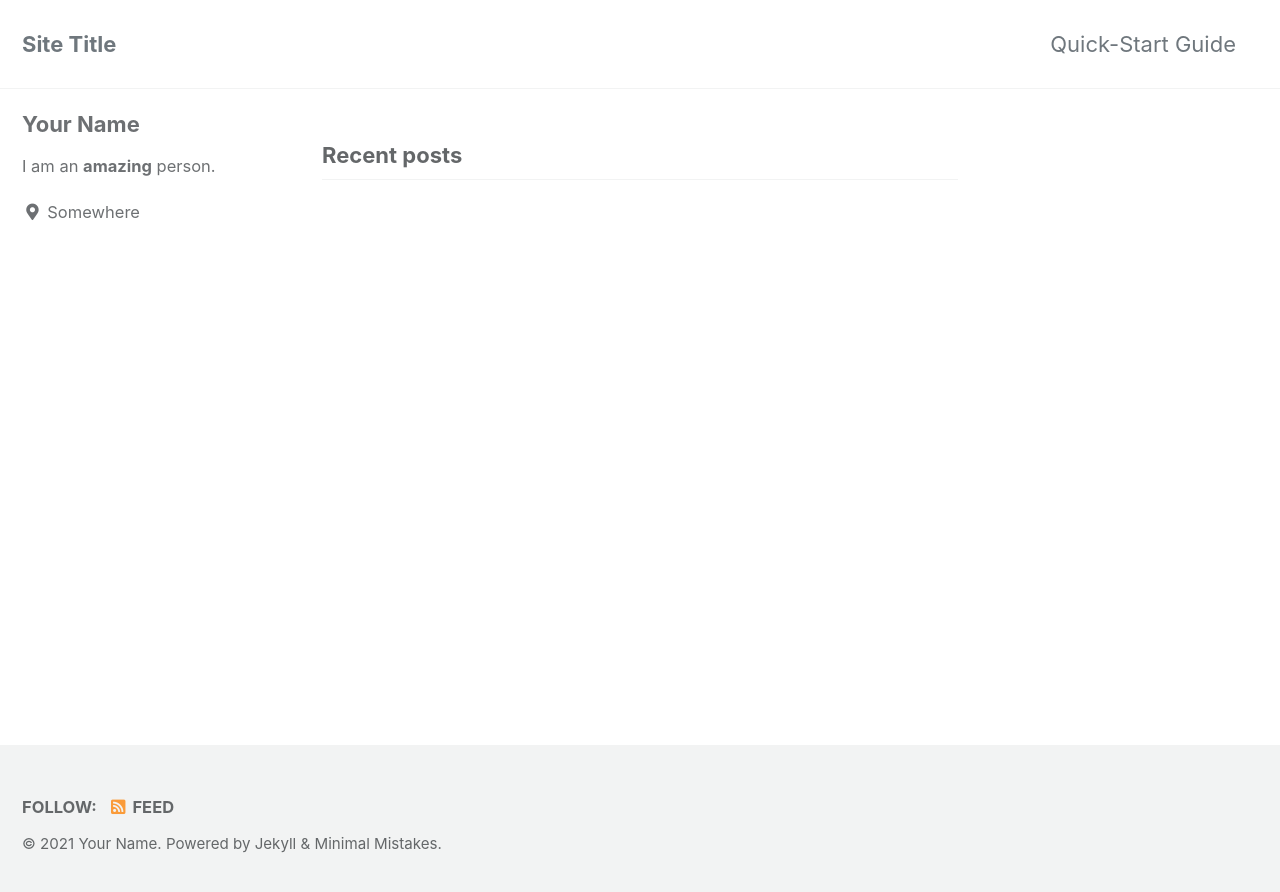
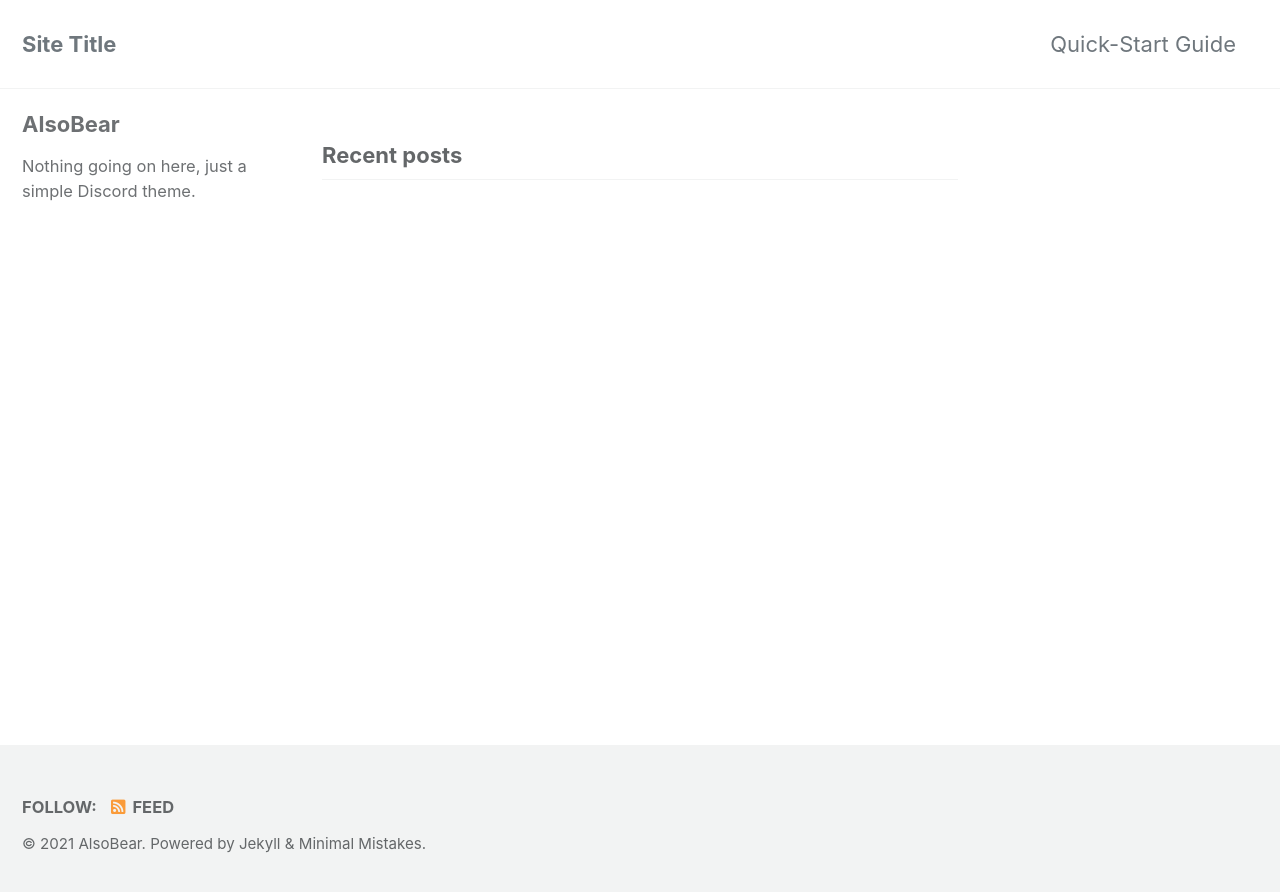
Before and after one commit to AlsoBear/AlsoBear.github.io, a Jekyll site: the page built from index.html, in a window 1280 px wide. Shown: the top 892 px of the page. Built offline with Jekyll 4.4.1, drawn with Linux system fonts in a browser that asks for light colours; cached includes are drawn as plain includes; the list of posts is cut into pages by our own code.

Commit message:
Update _config.yml

```diff
--- a/_config.yml
+++ b/_config.yml
@@ -19,8 +19,8 @@ locale                   : "en-US"
 title                    : "Site Title"
 title_separator          : "-"
 subtitle                 : # site tagline that appears below site title in masthead
-name                     : "Your Name"
-description              : "An amazing website."
+name                     : "AlsoBear"
+description              : "Specifically made for the smoothed dark theme."
 url                      : # the base hostname & protocol for your site e.g. "https://mmistakes.github.io"
 baseurl                  : # the subpath of your site, e.g. "/blog"
 repository               : # GitHub username/repo-name e.g. "mmistakes/minimal-mistakes"
@@ -59,7 +59,7 @@ algolia:
   application_id         : # YOUR_APPLICATION_ID
   index_name             : # YOUR_INDEX_NAME
   search_only_api_key    : # YOUR_SEARCH_ONLY_API_KEY
-  powered_by             : # true (default), false
+  powered_by             : false
 google:
   search_engine_id       : # YOUR_SEARCH_ENGINE_ID
   instant_search         : # false (default), true
@@ -94,10 +94,10 @@ analytics:
 
 # Site Author
 author:
-  name             : "Your Name"
+  name             : "AlsoBear"
   avatar           : # path of avatar image, e.g. "/assets/images/bio-photo.jpg"
-  bio              : "I am an **amazing** person."
-  location         : "Somewhere"
+  bio              : "Nothing going on here, just a simple Discord theme."
+  location         :
   email            :
   links:
     - label: "Email"
```
